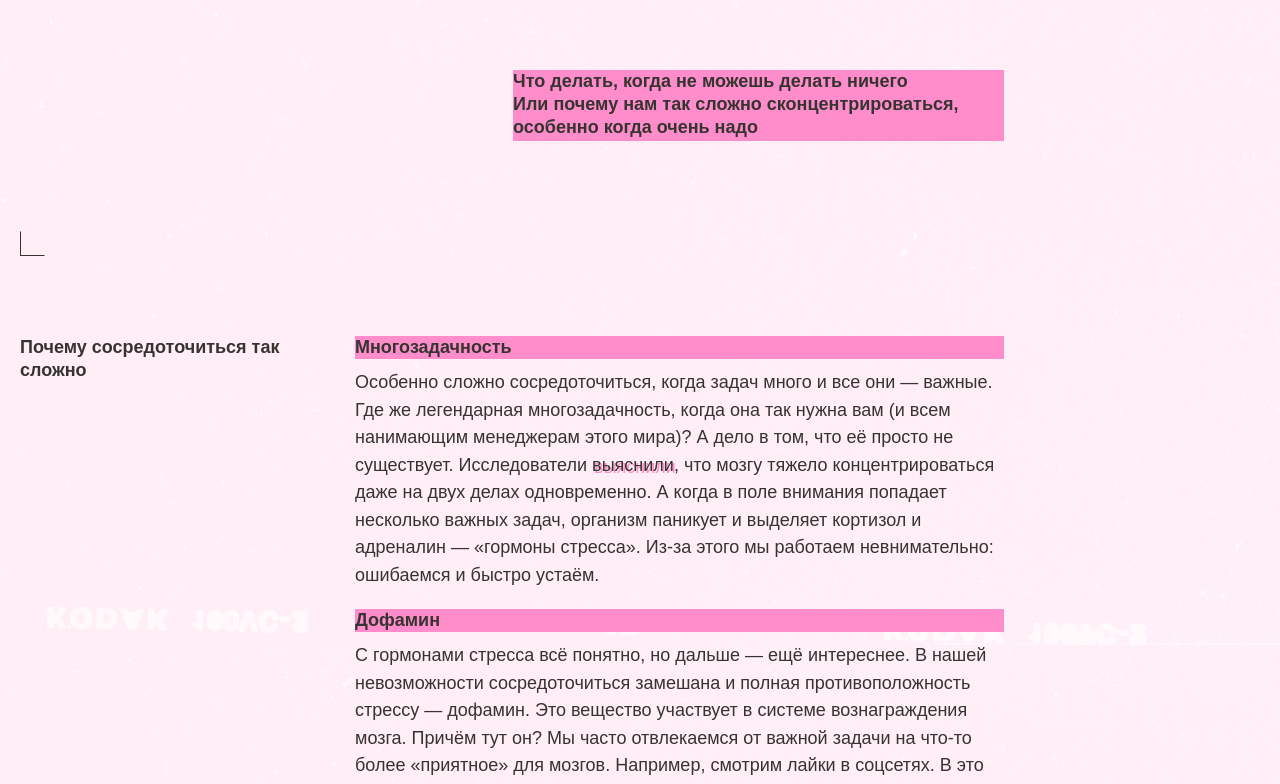
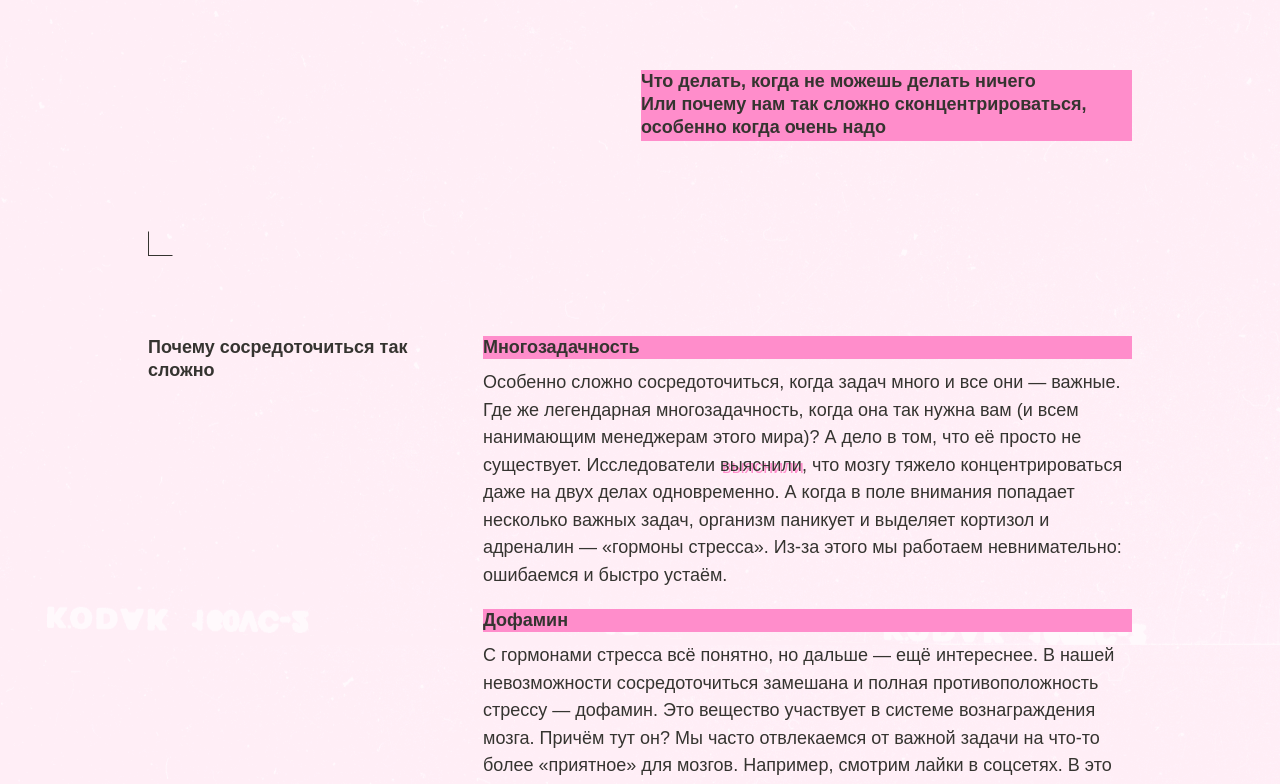
Before and after one commit to LikaF1/slozhno-sosredotochitsya, a website: page src/index.html in a window 1280 px wide. Shown: the part 492-1276 px from the top of the page. Drawn offline with Linux system fonts and the light colour scheme.

Commit message:
Окончтельные проверки

```diff
--- a/src/styles/style.css
+++ b/src/styles/style.css
@@ -1,7 +1,10 @@
 .page {
+  max-width: 1024px;
   background-image: url('../images/cover-image-light.png');
   background-attachment: fixed;
   background-position: center;
+  margin-left: auto;
+  margin-right: auto;
 }
 
 .rec-indicator {
```
